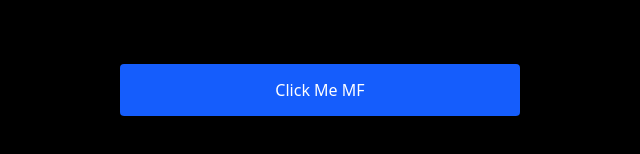
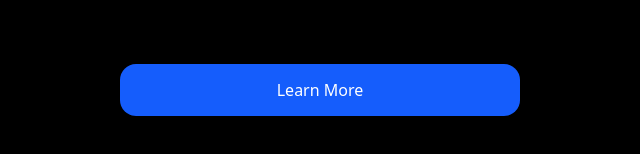
Before and after one commit to Alkemiist/pablo-next, a Next.js app: page / in a window 1280 px wide. Shown: the part 394-548 px from the top of the page, without its empty margins (320-960 px from the left). Built offline with nearby package versions, Linux system fonts and the light colour scheme.

Commit message:
really understand the button situation

```diff
--- a/app/components/ui/button/button.tsx
+++ b/app/components/ui/button/button.tsx
@@ -1,10 +1,41 @@
 
-export default function Button({ children }: { children: React.ReactNode }) {
+
+// these are the props that the button component will receive
+type ButtonProps = {
+  children: React.ReactNode; // this is the button text
+  onClick?: () => void; // this is the function that will be called when the button is clicked
+  variant?: "primary" | "secondary"; // this is the variant of the button
+  disabled?: boolean; // this is the disabled state of the button
+}
+
+// this is the button component
+export default function Button({
+  children,
+  onClick,
+  variant = "primary",
+  disabled = false,
+ }: ButtonProps) {
+
+  let styles = '';
+
+  // these are the styles for the button depending on the variant
+  if ( variant === "primary" ) {
+    styles = 'bg-blue-600 text-white px-4 py-2 rounded w-[400px] h-[52px]';
+  } else if ( variant === "secondary" ) {
+    styles = 'bg-gray-600 text-white px-4 py-2 rounded w-[400px] h-[52px]';
+  }
+
+  // this is the disabled state of the button
+  const disabledStyles = disabled ? 'opacity-50 cursor-not-allowed' : '';
+
   return (
-    <button className="bg-blue-600 text-white px-4 py-2 rounded w-[400px] h-[52px]">
+
+    <button
+    className={`${styles} ${disabledStyles} rounded-2xl`}
+    onClick={disabled ? undefined : onClick}
+    >
       {children}
     </button>
+
   )
 }
-
-// children is a prop that is passed to the button component -- this makes the button component reusable
--- a/app/page.tsx
+++ b/app/page.tsx
@@ -1,10 +1,11 @@
 import Button from "./components/ui/button/button";
 
 function Home() {
+
     return (
         <div className="flex flex-col items-center justify-center h-screen">
             <h1 className="m-16 text-4xl font-bold">Hello world, we innnn this bitch</h1>
-            <Button>Click Me MF</Button>
+            <Button variant="primary" disabled={false} >Learn More</Button>
         </div>
     )
 }
```
